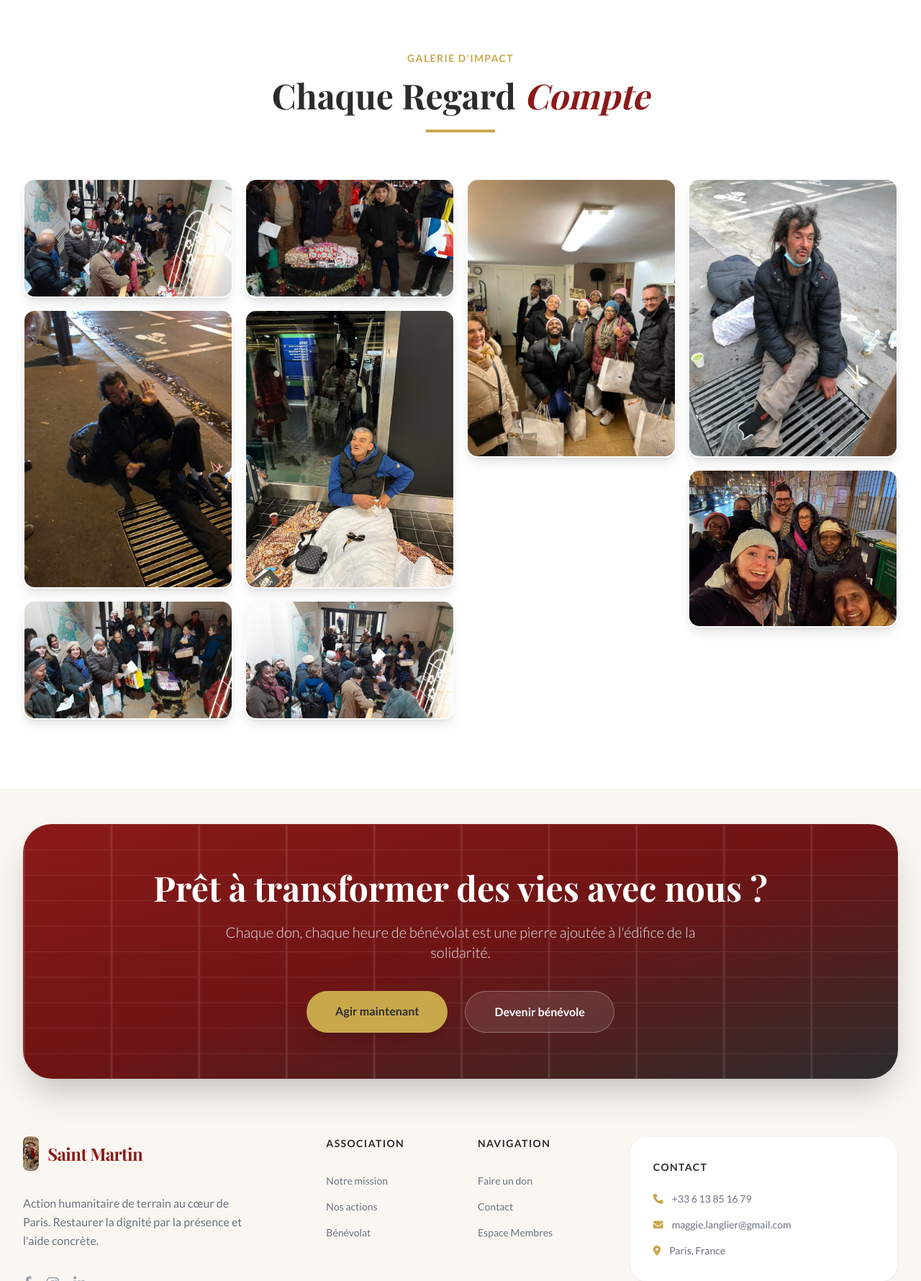
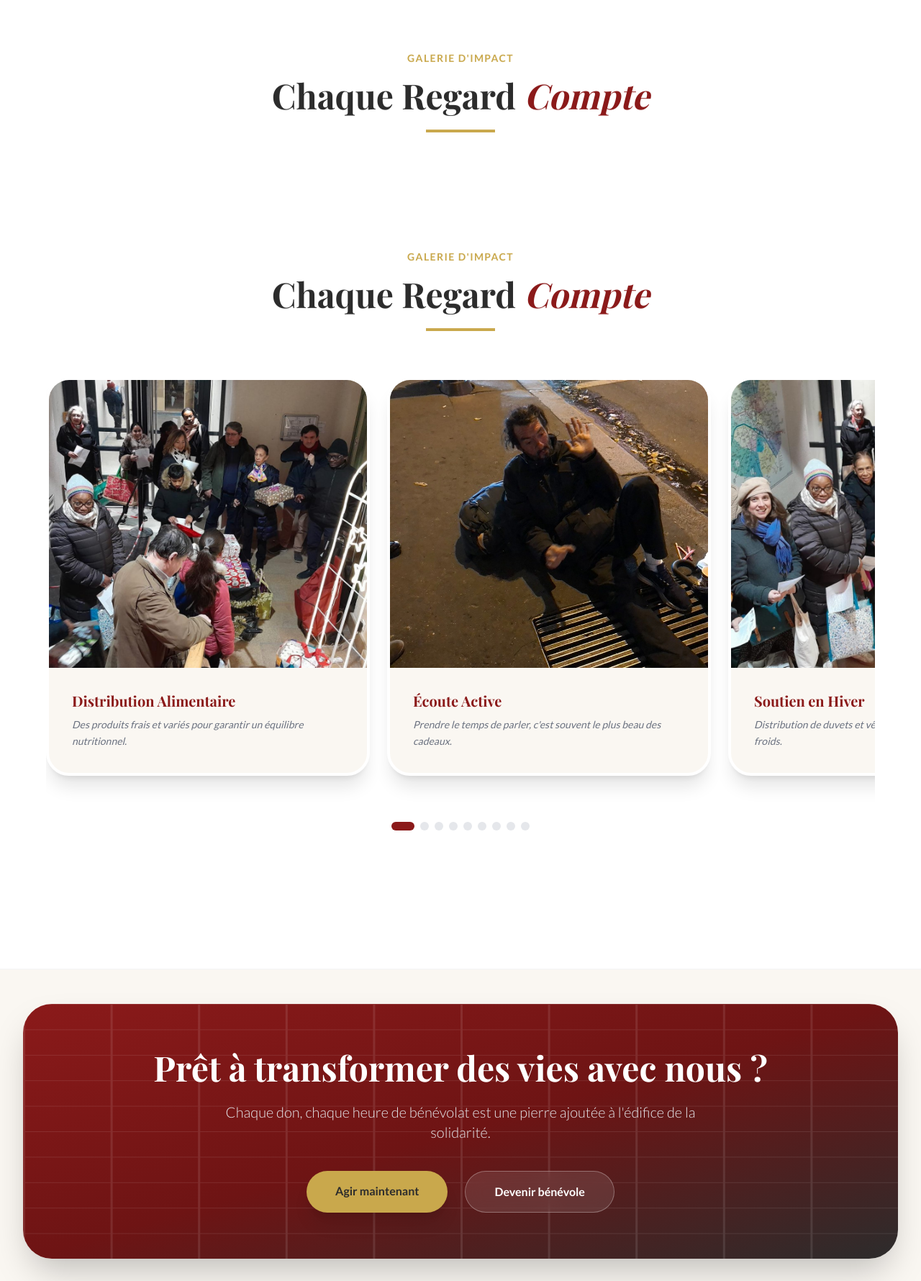
Before and after one commit to bleu-lock/projet_saint_martin, a Flask app: page / in a window 1280 px wide. Shown: the part 2069-3849 px from the top of the page at 72% size. Run offline with Flask 3, Linux system fonts and the light colour scheme; some libraries are stand-ins or nearby versions; some web fonts are replaced.

Commit message:
style: convert impact gallery to animated slider with unique captions

```diff
--- a/templates/index.html
+++ b/templates/index.html
@@ -199,37 +199,64 @@
             <div class="w-24 h-1 bg-asm-gold mx-auto mb-8"></div>
         </div>
 
-        <!-- Masonry Grid with all remaining photos -->
-        <div class="columns-1 sm:columns-2 lg:columns-4 gap-4 space-y-4">
-            <div class="break-inside-avoid overflow-hidden rounded-2xl shadow-lg border-2 border-gray-50 group reveal-fade">
-                <img src="{{ url_for('static', filename='images/action-5.jpg') }}" class="w-full h-auto object-cover transform group-hover:scale-110 transition-transform duration-1000" alt="Action">
+<!-- Impact Gallery Section (Advanced Slider) -->
+<section class="py-24 bg-white overflow-hidden">
+    <div class="max-w-7xl mx-auto px-4 sm:px-6 lg:px-8">
+        <div class="text-center mb-16 reveal-fade">
+            <span class="text-asm-gold font-bold tracking-widest uppercase text-sm">Galerie d'Impact</span>
+            <h2 class="text-4xl md:text-5xl font-serif font-bold text-asm-dark mt-4 mb-6">Chaque Regard <span class="text-asm-bordeaux italic">Compte</span></h2>
+            <div class="w-24 h-1 bg-asm-gold mx-auto mb-8"></div>
+        </div>
+
+        <!-- Horizontal Scroll Slider -->
+        <div class="relative group" x-data="{
+            active: 0,
+            slides: [
+                { img: '{{ url_for('static', filename='images/action-5.jpg') }}', title: 'Distribution Alimentaire', desc: 'Des produits frais et variés pour garantir un équilibre nutritionnel.' },
+                { img: '{{ url_for('static', filename='images/action-6.jpg') }}', title: 'Écoute Active', desc: 'Prendre le temps de parler, c\'est souvent le plus beau des cadeaux.' },
+                { img: '{{ url_for('static', filename='images/action-7.jpg') }}', title: 'Soutien en Hiver', desc: 'Distribution de duvets et vêtements chauds lors des grands froids.' },
+                { img: '{{ url_for('static', filename='images/action-8.jpg') }}', title: 'Maraude de Jour', desc: 'Maintenir le lien social tout au long de la journée dans les quartiers.' },
+                { img: '{{ url_for('static', filename='images/action-9.jpg') }}', title: 'Kits d\'Hygiène', desc: 'L\'accès à la propreté est un droit fondamental pour la dignité.' },
+                { img: '{{ url_for('static', filename='images/action-10.jpg') }}', title: 'Accompagnement Logement', desc: 'Aider à l\'installation pour que chaque nouveau toit devienne un foyer.' },
+                { img: '{{ url_for('static', filename='images/action-11.jpg') }}', title: 'Maraude Nocturne', desc: 'Une présence rassurante dans le silence de la nuit parisienne.' },
+                { img: '{{ url_for('static', filename='images/action-12.jpg') }}', title: 'Ateliers Solidaires', desc: 'Des moments de partage pour reconstruire l\'estime de soi.' },
+                { img: '{{ url_for('static', filename='images/action-13.jpg') }}', title: 'Dignité Retrouvée', desc: 'Le sourire d\'un bénéficiaire est notre plus grande récompense.' }
+            ]
+        }">
+            <!-- Main Slider Container -->
+            <div class="flex overflow-x-auto snap-x snap-mandatory no-scrollbar gap-6 pb-12" id="impact-slider">
+                <template x-for="(slide, index) in slides" :key="index">
+                    <div class="flex-none w-[300px] md:w-[450px] snap-center">
+                        <div class="bg-asm-offwhite rounded-[2rem] overflow-hidden shadow-xl border-4 border-white transition-all duration-500 hover:shadow-2xl hover:-translate-y-2 group/card">
+                            <div class="h-[300px] md:h-[400px] relative overflow-hidden">
+                                <img :src="slide.img" class="w-full h-full object-cover transform group-hover/card:scale-110 transition-transform duration-1000" alt="Impact">
+                                <div class="absolute inset-0 bg-gradient-to-t from-black/60 to-transparent opacity-0 group-hover/card:opacity-100 transition-opacity duration-500"></div>
+                            </div>
+                            <div class="p-8">
+                                <h3 class="font-serif font-bold text-xl text-asm-bordeaux mb-2" x-text="slide.title"></h3>
+                                <p class="text-gray-500 text-sm leading-relaxed italic" x-text="slide.desc"></p>
+                            </div>
+                        </div>
+                    </div>
+                </template>
             </div>
-            <div class="break-inside-avoid overflow-hidden rounded-2xl shadow-lg border-2 border-gray-50 group reveal-fade">
-                <img src="{{ url_for('static', filename='images/action-6.jpg') }}" class="w-full h-auto object-cover transform group-hover:scale-110 transition-transform duration-1000" alt="Action">
-            </div>
-            <div class="break-inside-avoid overflow-hidden rounded-2xl shadow-lg border-2 border-gray-50 group reveal-fade">
-                <img src="{{ url_for('static', filename='images/action-7.jpg') }}" class="w-full h-auto object-cover transform group-hover:scale-110 transition-transform duration-1000" alt="Action">
-            </div>
-            <div class="break-inside-avoid overflow-hidden rounded-2xl shadow-lg border-2 border-gray-50 group reveal-fade">
-                <img src="{{ url_for('static', filename='images/action-8.jpg') }}" class="w-full h-auto object-cover transform group-hover:scale-110 transition-transform duration-1000" alt="Action">
-            </div>
-            <div class="break-inside-avoid overflow-hidden rounded-2xl shadow-lg border-2 border-gray-50 group reveal-fade">
-                <img src="{{ url_for('static', filename='images/action-9.jpg') }}" class="w-full h-auto object-cover transform group-hover:scale-110 transition-transform duration-1000" alt="Action">
-            </div>
-            <div class="break-inside-avoid overflow-hidden rounded-2xl shadow-lg border-2 border-gray-50 group reveal-fade">
-                <img src="{{ url_for('static', filename='images/action-10.jpg') }}" class="w-full h-auto object-cover transform group-hover:scale-110 transition-transform duration-1000" alt="Action">
-            </div>
-            <div class="break-inside-avoid overflow-hidden rounded-2xl shadow-lg border-2 border-gray-50 group reveal-fade">
-                <img src="{{ url_for('static', filename='images/action-11.jpg') }}" class="w-full h-auto object-cover transform group-hover:scale-110 transition-transform duration-1000" alt="Action">
-            </div>
-            <div class="break-inside-avoid overflow-hidden rounded-2xl shadow-lg border-2 border-gray-50 group reveal-fade">
-                <img src="{{ url_for('static', filename='images/action-12.jpg') }}" class="w-full h-auto object-cover transform group-hover:scale-110 transition-transform duration-1000" alt="Action">
-            </div>
-            <div class="break-inside-avoid overflow-hidden rounded-2xl shadow-lg border-2 border-gray-50 group reveal-fade">
-                <img src="{{ url_for('static', filename='images/action-13.jpg') }}" class="w-full h-auto object-cover transform group-hover:scale-110 transition-transform duration-1000" alt="Action">
+
+            <!-- Custom Navigation Dots -->
+            <div class="flex justify-center gap-2 mt-4">
+                <template x-for="(slide, index) in slides" :key="index">
+                    <button class="w-3 h-3 rounded-full transition-all duration-300"
+                            :class="active === index ? 'bg-asm-bordeaux w-8' : 'bg-gray-200'"></button>
+                </template>
             </div>
         </div>
     </div>
 </section>
 
+<style>
+    .no-scrollbar::-webkit-scrollbar { display: none; }
+    .no-scrollbar { -ms-overflow-style: none; scrollbar-width: none; }
+</style>
+    </div>
+</section>
+
 {% endblock %}
```
